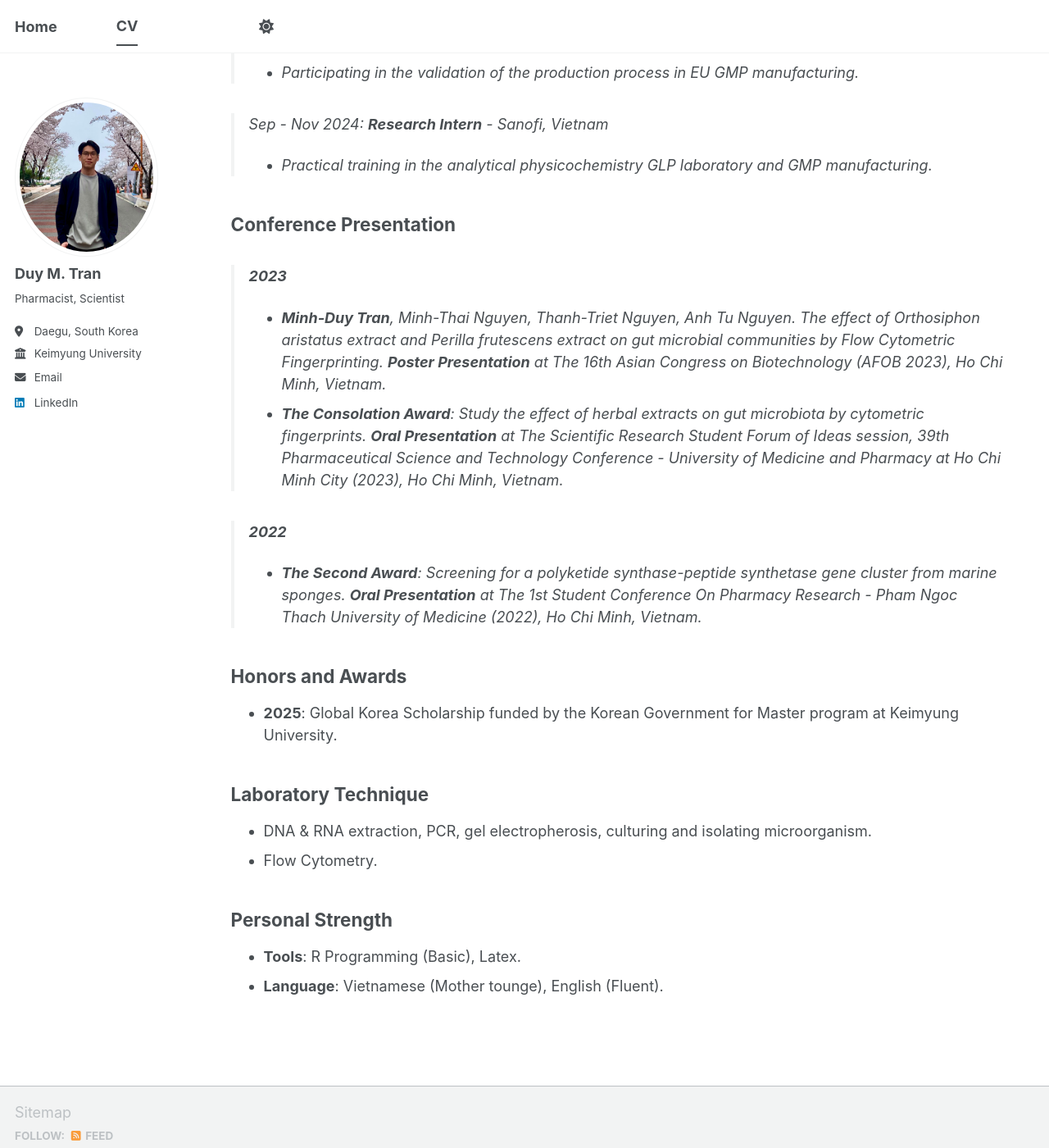
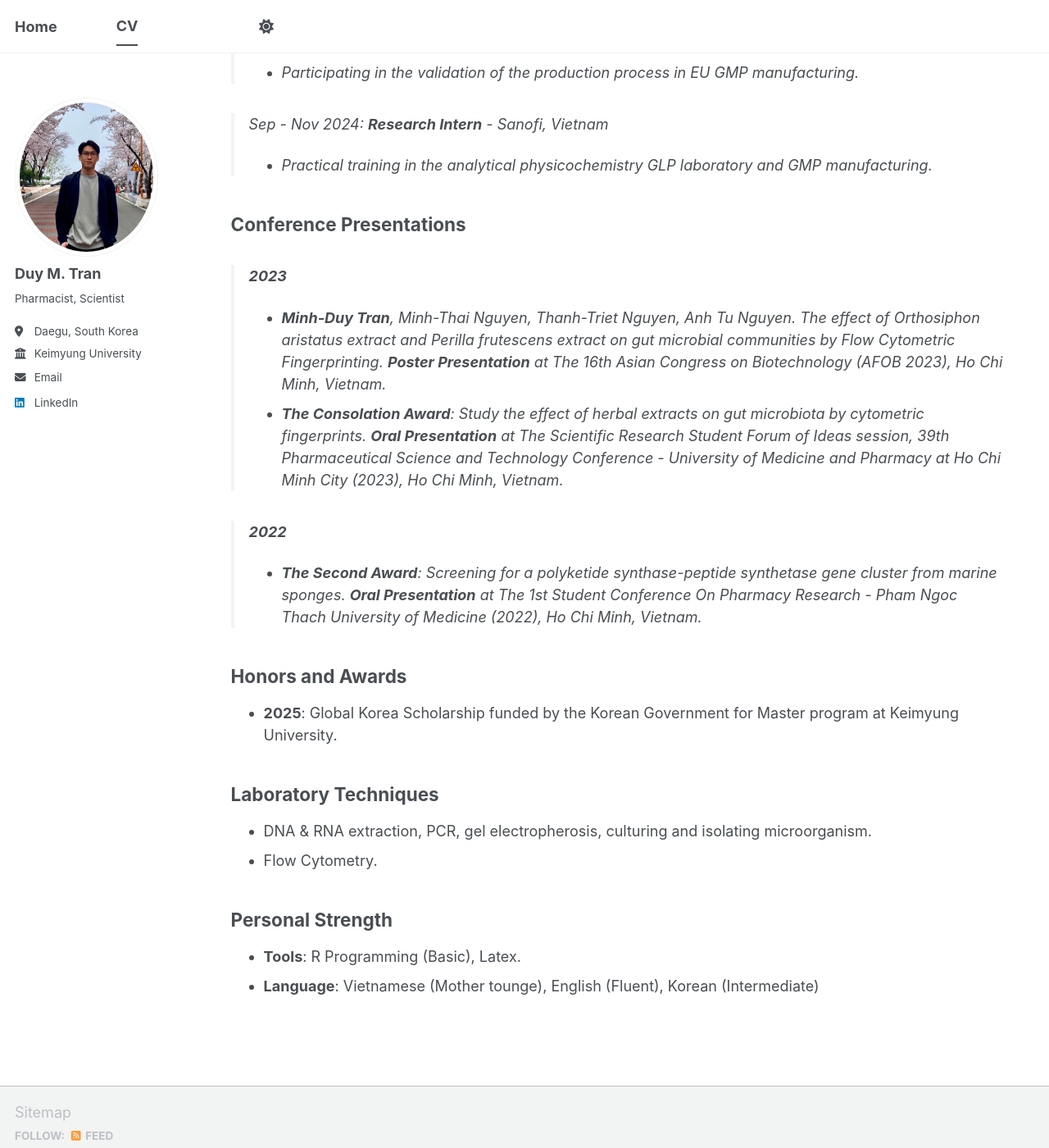
Before and after one commit to tranminhduy-git/tmduy.github.io, a Jekyll site: the page built from _pages/cv.md, in a window 1280 px wide and 1400 px high, scrolled down 1127 px. Shown: the whole window at 82% size. Built offline with Jekyll 4.4.1, drawn with Linux system fonts in a browser that asks for light colours; a script bundle is joined from its source files by our own code; library files that are not in the unit come from our copies.

Commit message:
Update cv.md

```diff
--- a/_pages/cv.md
+++ b/_pages/cv.md
@@ -42,7 +42,7 @@ compounds from marine sponges in Vietnam.
   * Practical training in the analytical physicochemistry GLP laboratory and GMP manufacturing.
 
 
-## Conference Presentation
+## Conference Presentations
 
 > __2023__
 * __Minh-Duy Tran__, Minh-Thai Nguyen, Thanh-Triet Nguyen, Anh Tu Nguyen. The effect of Orthosiphon aristatus extract and Perilla frutescens extract on gut microbial communities by Flow Cytometric Fingerprinting. __Poster Presentation__ at The 16th Asian Congress on Biotechnology (AFOB 2023), Ho Chi Minh, Vietnam.
@@ -57,7 +57,7 @@ compounds from marine sponges in Vietnam.
 * __2025__: Global Korea Scholarship funded by the Korean Government for Master program at Keimyung University.
 
 
-## Laboratory Technique
+## Laboratory Techniques
 
 * DNA & RNA extraction, PCR, gel electropherosis, culturing and isolating microorganism.
 * Flow Cytometry.
@@ -66,4 +66,4 @@ compounds from marine sponges in Vietnam.
 ## Personal Strength
 
 * __Tools__: R Programming (Basic), Latex.
-* __Language__: Vietnamese (Mother tounge), English (Fluent).
+* __Language__: Vietnamese (Mother tounge), English (Fluent), Korean (Intermediate)
```
